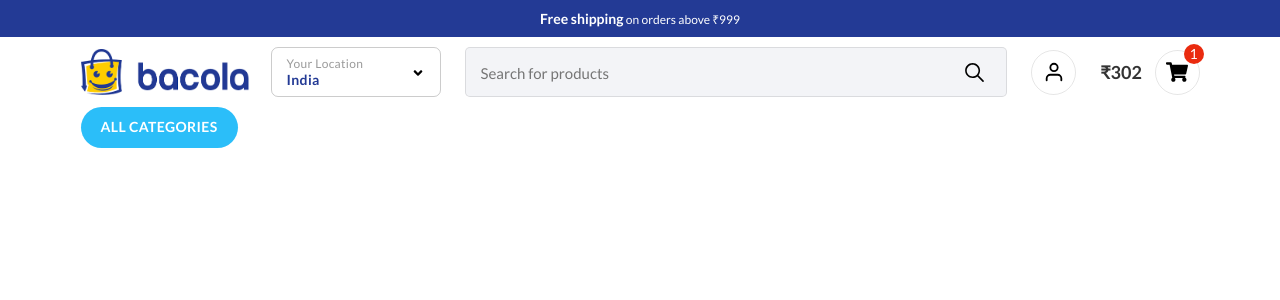
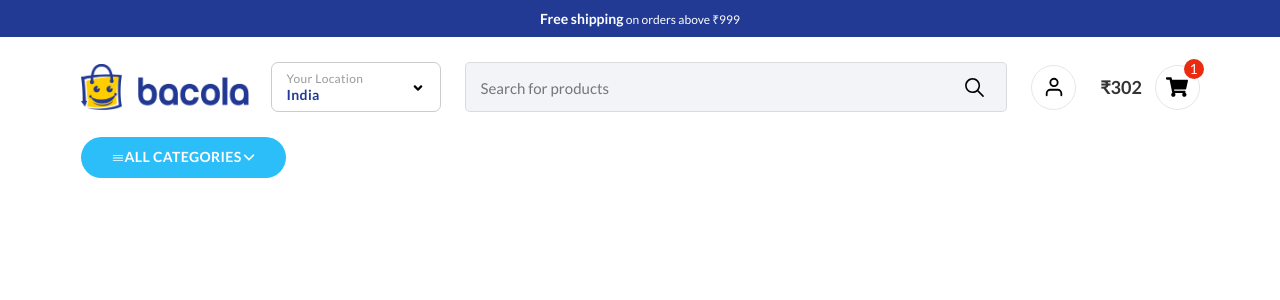
Before and after one commit to himanshu3232/DevCart, a React (Vite) app in the folder DevCart/: page / in a window 1280 px wide. Shown: the top 300 px of the page. Built offline with nearby package versions, Linux system fonts and the light colour scheme.

Commit message:
Minor changes

```diff
--- a/DevCart/src/components/header/LogoRow.tsx
+++ b/DevCart/src/components/header/LogoRow.tsx
@@ -12,7 +12,7 @@ export default function Logo() {
           <div className="row">
             <div className="logoWrapper d-flex align-items-center col-sm-2">
               <Link to={"/"}>
-                <img src={img} alt="logo" />
+                <img className="logo" src={img} alt="logo" />
               </Link>
             </div>
             <div className="col-sm-10 d-flex align-items-center part2">
--- a/DevCart/src/components/nav/Categories.tsx
+++ b/DevCart/src/components/nav/Categories.tsx
@@ -1,4 +1,6 @@
 import { Button } from "@mui/material";
+import { IoIosMenu } from "react-icons/io";
+import { FaAngleDown } from "react-icons/fa6";
 
 export default function Categories() {
   return (
@@ -8,7 +10,9 @@ export default function Categories() {
           <div className="row">
             <div className="col-sm-3 nav1">
               <Button className="categories">
+                <span><IoIosMenu/></span>
                 <span className="text">ALL CATEGORIES</span>
+                <FaAngleDown/>
               </Button>
             </div>
             <div className="col-sm-9 nav2"></div>
--- a/DevCart/src/index.css
+++ b/DevCart/src/index.css
@@ -12,6 +12,12 @@
   background-color: #233a95;
 }
 
+@media(min-width: 1300px){
+  .container, .container-lg, .container-md, .container-sm, .container-xl {
+    max-width: 1200px;
+  }
+}
+
 .headerWrapper .top-strip {
   padding: 8px 0px;
 }
@@ -24,7 +30,7 @@
 .headerWrapper .header {
   width: 100%;
   height: auto;
-  padding: 10px 0;
+  padding: 25px 0;
 }
 .logoWrapper img {
   width: 100%;
@@ -133,7 +139,7 @@ header .part3 .circle svg {
 
 nav .categories {
   background: #2bbef9;
-  padding: 8px 20px !important;
+  padding: 8px 30px !important;
   border-radius: 30px !important;
 }
 
```
Also changed, not shown: DevCart/public/img.png.
